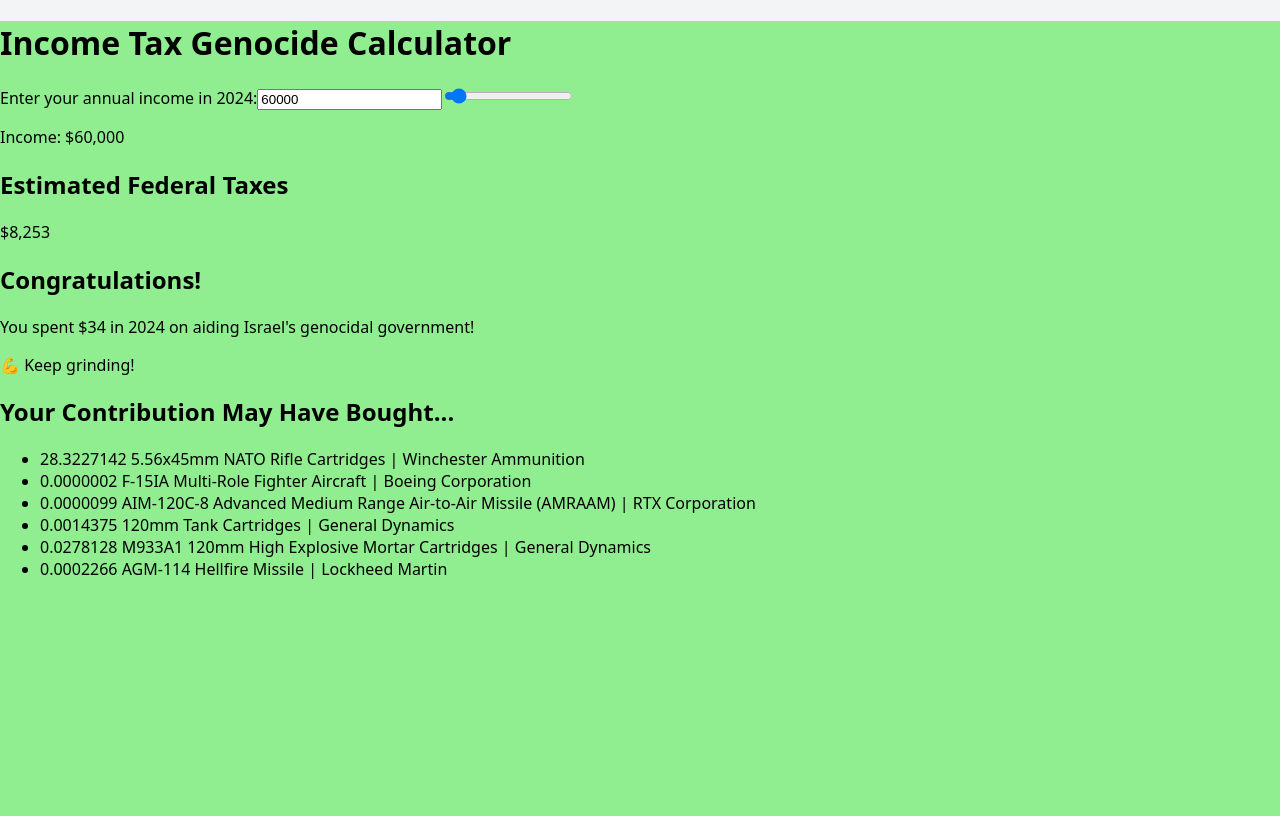
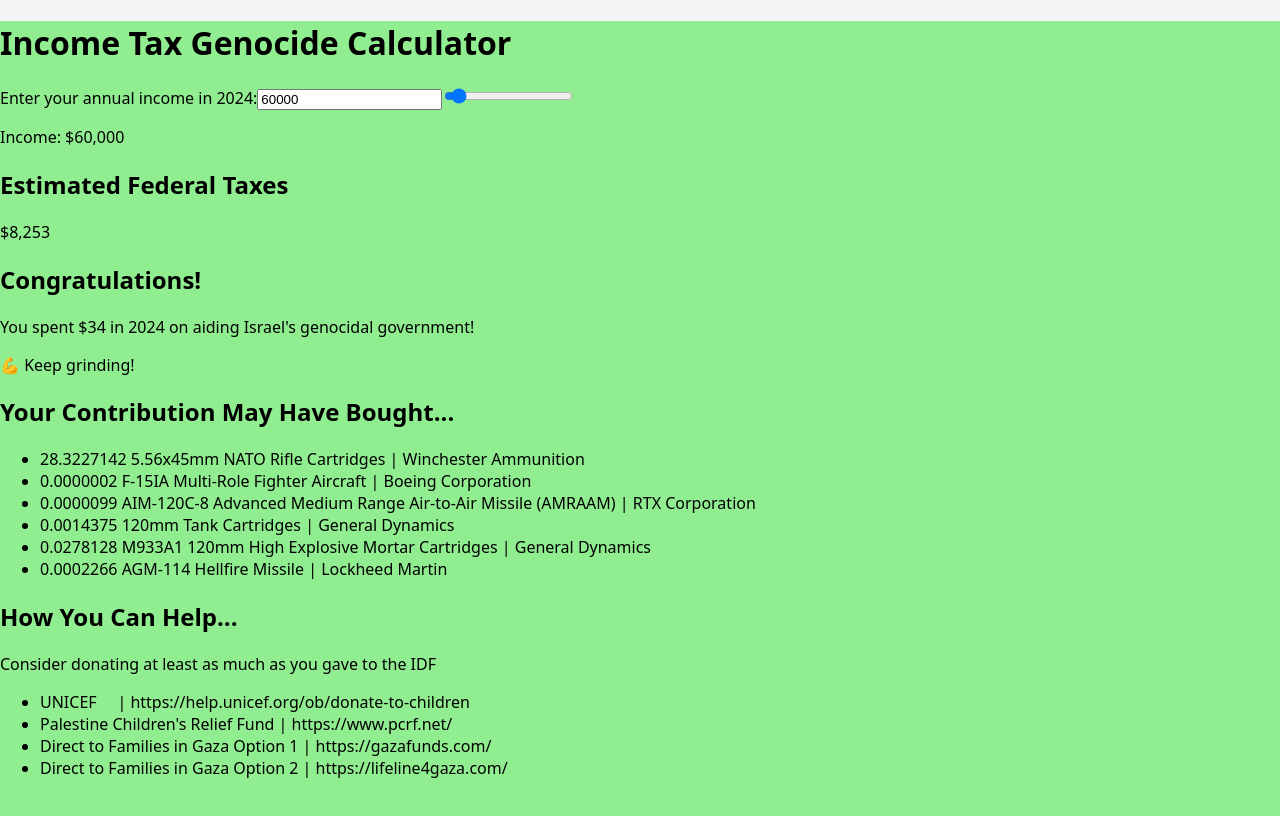
Before and after one commit to kevin116mitchell/income-tax-genocide-calculator, a React (Vite) app: page / in a window 1280 px wide. Shown: the top 816 px of the page. Built offline with nearby package versions, Linux system fonts and the light colour scheme; the HTML template or start-up script is replaced by a standard one.

Commit message:
added links to aid organizations

```diff
--- a/src/App.jsx
+++ b/src/App.jsx
@@ -24,6 +24,13 @@
   { name: '120mm Tank Cartridges', manufacturer: 'General Dynamics     ', cost: 23_644 },
   { name: 'M933A1 120mm High Explosive Mortar Cartridges', manufacturer: 'General Dynamics', cost: 1_222 },
   { name: 'AGM-114 Hellfire Missile', manufacturer: 'Lockheed Martin', cost: 150_000 },
+]
+
+const aidOrganizations = [
+  { name: 'UNICEF ', website: 'https://help.unicef.org/ob/donate-to-children' },
+  { name: 'Palestine Children\'s Relief Fund', website: 'https://www.pcrf.net/' },
+  { name: 'Direct to Families in Gaza Option 1', website: 'https://gazafunds.com/' },
+  { name: 'Direct to Families in Gaza Option 2', website: 'https://lifeline4gaza.com/' },
 ]
 
   const calculateFederalTaxes = (income) => {
@@ -116,8 +123,24 @@
       </ul>
     </div>
 
+    {/* Aid Organizations Card */}
+    <div className="bg-white/60 backdrop-blur-md p-6 rounded-2xl shadow-lg w-full max-w-md mt-6 hover:shadow-2xl transition-shadow duration-300">
+      <h2 className="text-2xl font-semibold mb-4">How You Can Help...</h2>
+      <p className="text-lg">
+          Consider donating at least as much as you gave to the IDF
+      </p>
+      <ul className="list-disc list-inside space-y-1 text-gray-800">
+        {aidOrganizations.map((org) => {
+          return (
+            <li key={org.name}>
+              {org.name.padEnd(10, '\u00A0')} | <span className="italic">{org.website}</span>
+            </li>
+          )
+        })}
+      </ul>
     </div>
 
+    </div>
 
   )
 }
```
